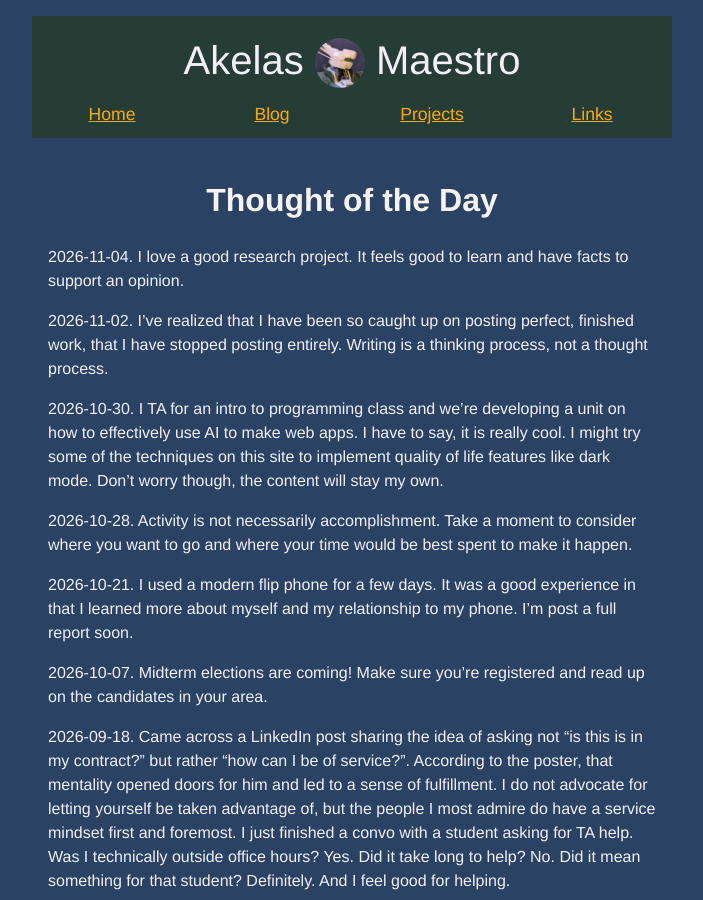
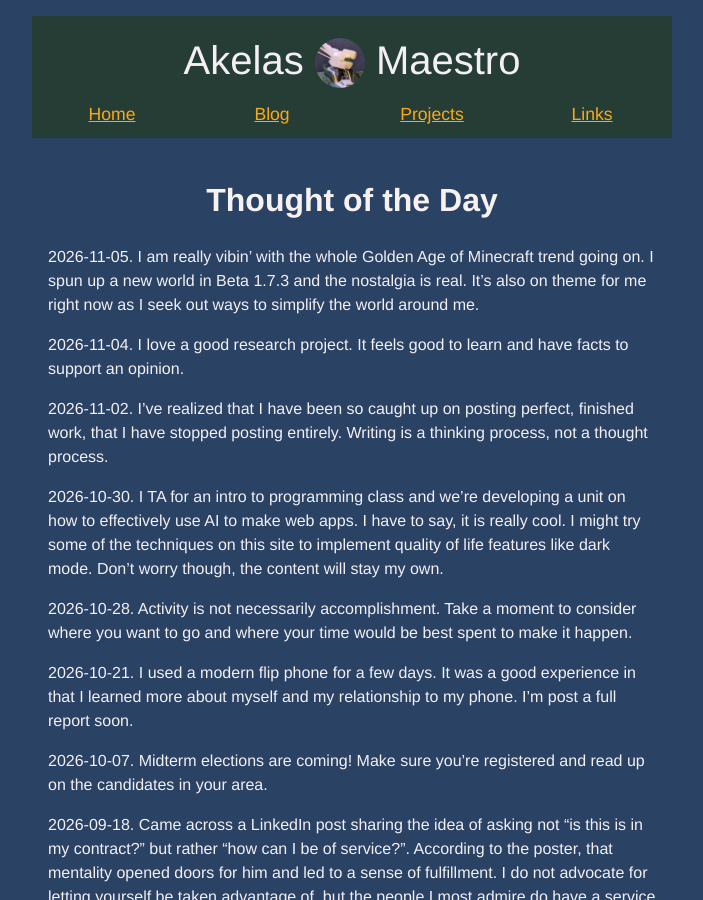
Before and after one commit to AkelasMaestro/akelasmaestro.github.io, a Jekyll site: the page built from _posts/2026-04-08-daily-blog.md, in a window 1280 px wide and 900 px high. Shown: the whole window, without its empty margins (288-991 px from the left). Built offline with Jekyll 4.4.1, drawn with Linux system fonts in a browser that asks for light colours.

Commit message:
[PUBLISHER] Merge #53

```diff
--- a/_posts/2026-04-08-daily-blog.md
+++ b/_posts/2026-04-08-daily-blog.md
@@ -5,6 +5,8 @@ categories: daily-thought
 date: 2026-04-18
 share: true
 ---
+2026-11-05. I am really vibin' with the whole Golden Age of Minecraft trend going on. I spun up a new world in Beta 1.7.3 and the nostalgia is real. It's also on theme for me right now as I seek out ways to simplify the world around me.
+
 2026-11-04. I love a good research project. It feels good to learn and have facts to support an opinion.
 
 2026-11-02. I've realized that I have been so caught up on posting perfect, finished work, that I have stopped posting entirely. Writing is a thinking process, not a thought process.
```
